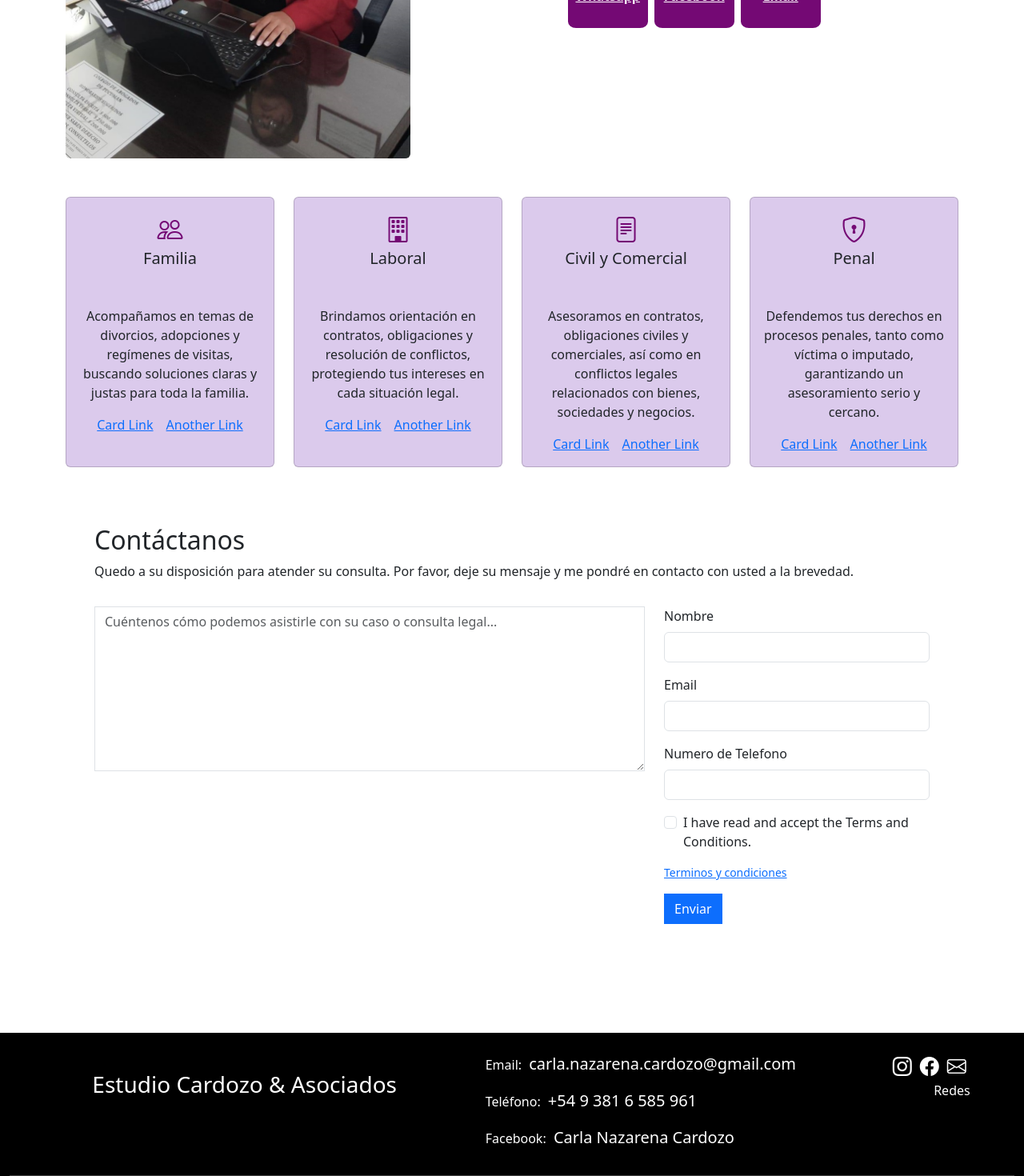
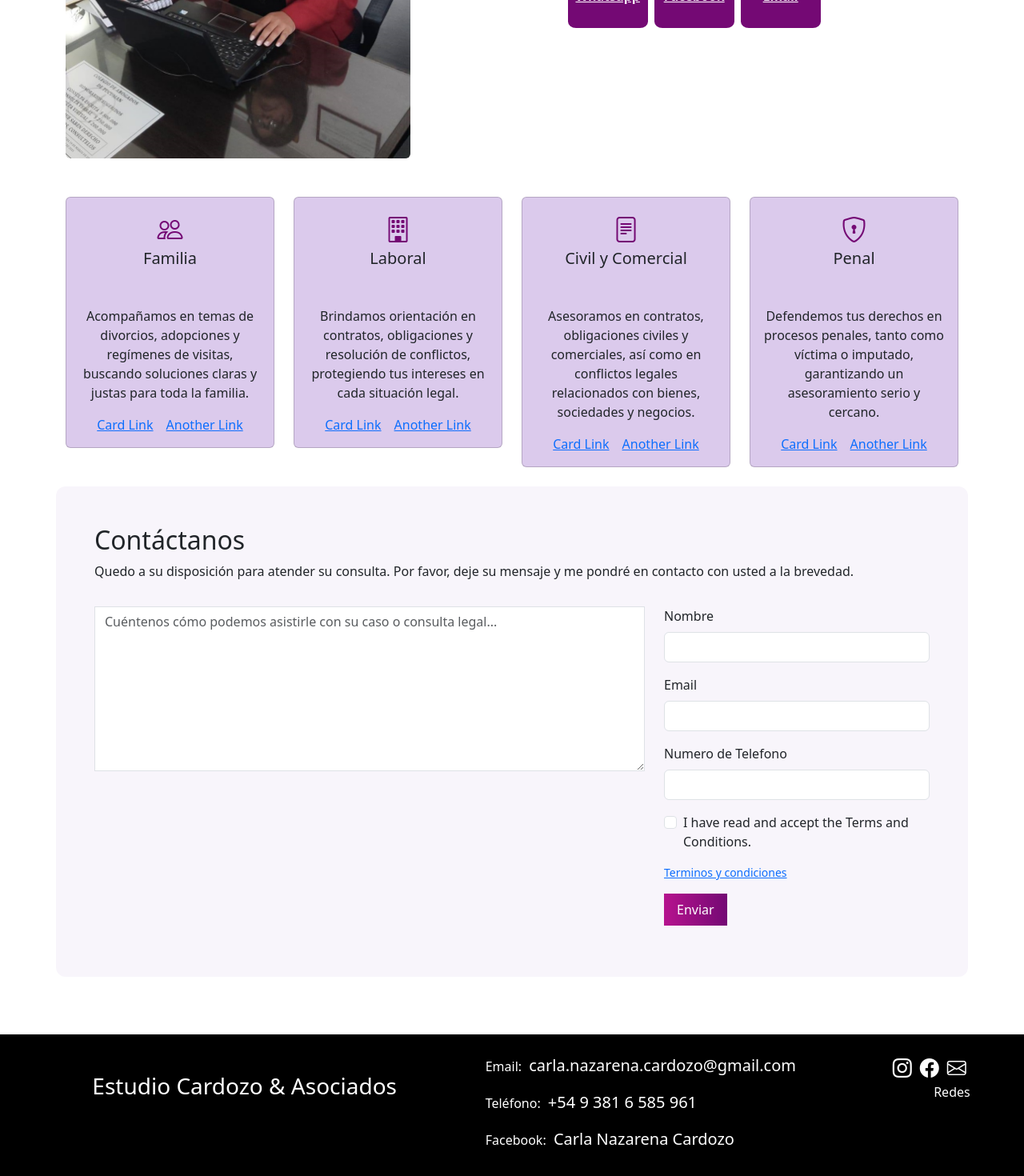
Before and after one commit to AdrianKarma/Estudio-Cardozo, a React (Vite) app: page / in a window 1280 px wide. Shown: the part 1140-2610 px from the top of the page at 80% size. Built offline with nearby package versions, Linux system fonts and the light colour scheme.

Commit message:
agrego React Awesome Reveal

```diff
--- a/package.json
+++ b/package.json
@@ -11,9 +11,12 @@
   },
   "dependencies": {
     "@emailjs/browser": "^4.4.1",
+    "@emotion/react": "^11.14.0",
+    "@emotion/styled": "^11.14.1",
     "bootstrap": "^5.3.8",
     "bootstrap-icons": "^1.13.1",
     "react": "^19.1.1",
+    "react-awesome-reveal": "^4.3.1",
     "react-bootstrap": "^2.10.10",
     "react-dom": "^19.1.1",
     "react-router": "^7.8.2",
--- a/src/App.css
+++ b/src/App.css
@@ -133,3 +133,12 @@ body, html {
 .logoNavbar{
   width: 70px;
 }
+
+.containerContact{
+   background: rgb(219, 202, 236, 0.2); /* semitransparente */
+  backdrop-filter: blur(10px); /* difumina el fondo */
+  -webkit-backdrop-filter: blur(10px); /* para Safari */
+  border-radius: 12px;
+  padding: 20px;
+
+}
--- a/src/Components/Pages/Abogada.jsx
+++ b/src/Components/Pages/Abogada.jsx
@@ -1,7 +1,7 @@
 import React from 'react';
 import FotoAbogada from "../../assets/Images/Abogada.jpg"
 import { Container } from 'react-bootstrap';
-
+import { Fade } from "react-awesome-reveal";
 const Abogada = () => {
     return (
         <Container className='d-flex flex-column flex-md-row align-items-center mt-5'>
@@ -12,9 +12,10 @@ const Abogada = () => {
 
             {/* Texto */}
             <div className='TextoAbogada ms-md-4 d-flex flex-column'>
+               <Fade direction='down'>
                 <h2>Dra. Carla Cardozo</h2>
                 <h4>Abogada – Estudio Cardozo & Asociados</h4>
-
+</Fade>
                 <p>
                     Defiendo tus derechos con compromiso, claridad y cercanía.
                     Mi misión es que entiendas cada paso de tu proceso legal y te sientas acompañado con confianza y profesionalismo.
--- a/src/Components/Pages/Areas.jsx
+++ b/src/Components/Pages/Areas.jsx
@@ -1,11 +1,14 @@
 import React from 'react';
 import { Card, Container } from 'react-bootstrap';
-
+import { Fade } from "react-awesome-reveal";
 const Areas = () => {
   return (
     <Container className="mt-5">
-      <div className="row justify-content-center">
+
+          <div className="row justify-content-center">
+
         <div className="col-12 col-sm-6 col-lg-3 mb-4 ">
+          <Fade direction='left'>
           <Card className="h-100 AreaCard">
             <Card.Body className="text-center">
                 <i className="bi bi-people" style={{ fontSize: '2rem', color: '#740974' }}></i>
@@ -17,11 +20,13 @@ const Areas = () => {
               <Card.Link href="#">Card Link</Card.Link>
               <Card.Link href="#">Another Link</Card.Link>
             </Card.Body>
-          </Card>
+          </Card></Fade>
+
         </div>
 
+
         <div className="col-12 col-sm-6 col-lg-3 mb-4 ">
-          <Card className="h-100 AreaCard">
+         <Fade direction='left'>  <Card className="h-100 AreaCard">
             <Card.Body className="text-center">
                 <i className="bi-building" style={{ fontSize: '2rem', color: '#740974' }}></i>
               <Card.Title className='mb-5'>Laboral</Card.Title>
@@ -32,11 +37,12 @@ const Areas = () => {
               <Card.Link href="#">Card Link</Card.Link>
               <Card.Link href="#">Another Link</Card.Link>
             </Card.Body>
-          </Card>
+          </Card></Fade>
         </div>
 
+
         <div className="col-12 col-sm-6 col-lg-3 mb-4 ">
-          <Card className="h-100 AreaCard ">
+         <Fade direction='left'>  <Card className="h-100 AreaCard ">
             <Card.Body className="text-center">
                 <i className="bi-file-text" style={{ fontSize: '2rem', color: '#740974' }}></i>
               <Card.Title className='mb-5'>Civil y Comercial</Card.Title>
@@ -47,11 +53,12 @@ const Areas = () => {
               <Card.Link href="#">Card Link</Card.Link>
               <Card.Link href="#">Another Link</Card.Link>
             </Card.Body>
-          </Card>
+          </Card></Fade>
         </div>
 
+
         <div className="col-12 col-sm-6 col-lg-3 mb-4 ">
-          <Card className="h-100 AreaCard">
+         <Fade direction='left'>  <Card className="h-100 AreaCard">
             <Card.Body className="text-center">
                 <i className="bi-shield-lock" style={{ fontSize: '2rem', color: '#740974' }}></i>
               <Card.Title className='mb-5'>Penal</Card.Title>
@@ -62,8 +69,9 @@ const Areas = () => {
               <Card.Link href="#">Card Link</Card.Link>
               <Card.Link href="#">Another Link</Card.Link>
             </Card.Body>
-          </Card>
+          </Card></Fade>
         </div>
+
       </div>
     </Container>
   );
--- a/src/Components/Pages/ContactMe.jsx
+++ b/src/Components/Pages/ContactMe.jsx
@@ -122,7 +122,7 @@ const ContactMe = () => {
 
           </Form.Text>
             </div>
-            <Button type="submit" variant="primary" className="buttonNav rounded-0">
+            <Button type="submit" variant="primary" className="gradient-button rounded-0">
               Enviar
             </Button>
             <p className="mt-3 status-message ">{status}</p>
--- a/src/Components/Pages/Inicio.jsx
+++ b/src/Components/Pages/Inicio.jsx
@@ -4,6 +4,7 @@ import Abogada from './Abogada';
 import Areas from './Areas';
 import ContactMe from './ContactMe';
 import FondoAbogada from "../../assets/Images/FondoCarlaCardozo.jpg"
+import { Fade } from "react-awesome-reveal";
 const Inicio = () => {
     return (
           <div   className="main  ">
@@ -11,18 +12,21 @@ const Inicio = () => {
                 <img src={FondoAbogada} alt="Fondo Estudio Cardozo" className='ConteinerFondoAbogada' />
             </div>
       <Container className='TextoFondoAbogada'>
+        <Fade direction="down">
       <h1>Estudio Cardozo & Asociados
 </h1>
+</Fade>
 <h2>
     Defendemos tus derechos y acompañamos cada decisión legal con compromiso, experiencia y profesionalismo.
 
 </h2>
-
+<Fade direction='up'>
 <p>En nuestro estudio trabajamos con seriedad, ética y cercanía para brindar soluciones jurídicas claras y efectivas. Cada caso es único, y nuestro objetivo es acompañarte con asesoramiento personalizado, protegiendo lo que más valorás.
 </p>
-
+</Fade>
+<Fade direction='right'>
 <Button type="submit" className="gradient-button ms-5">Contactenos</Button>
-
+        </Fade>
         </Container>
         <Abogada></Abogada>
         <Areas></Areas>
```
Also changed, not shown: 1 other file (tests, documents, lock files or other folders).
